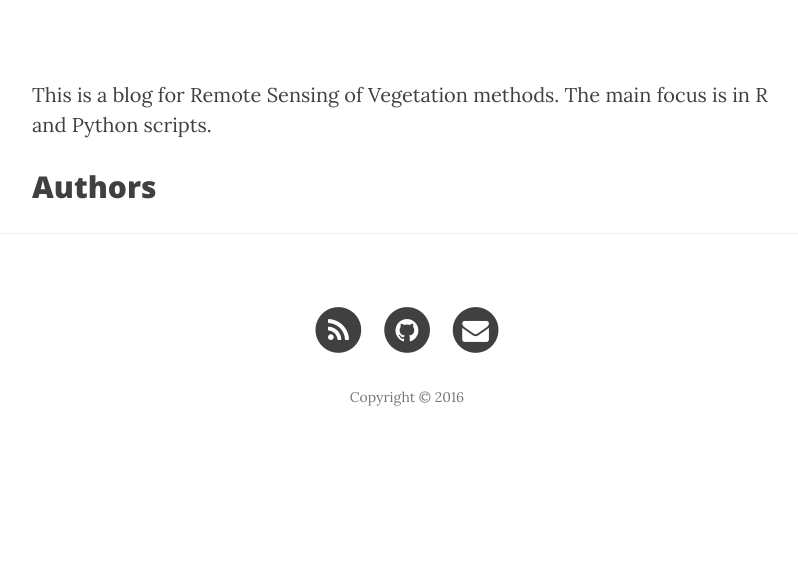
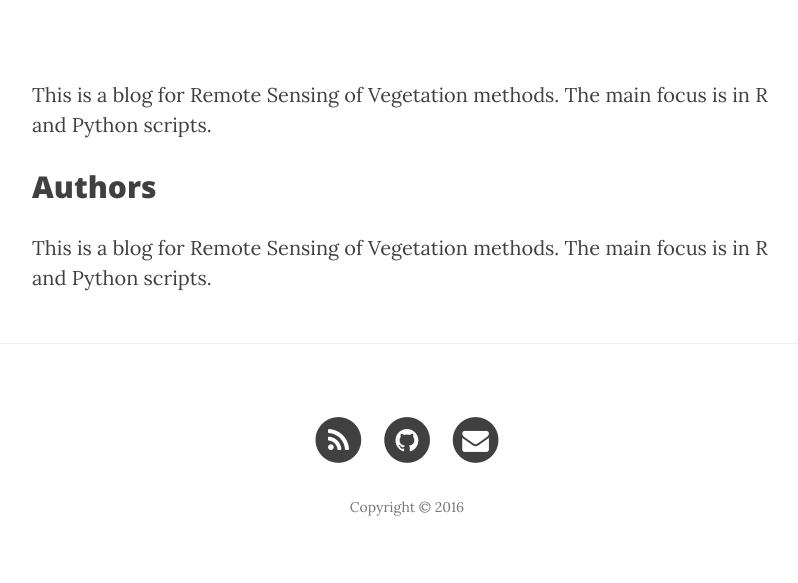
Before and after one commit to Remote-Sensing-of-Vegetation/Remote-Sensing-of-Vegetation.github.io, a Jekyll site: the page built from about.html, in a window 1280 px wide. Shown: the part 422-1005 px from the top of the page, without its empty margins (233-1031 px from the left). Built offline with Jekyll 4.4.1, drawn with Linux system fonts in a browser that asks for light colours; nearby versions of some CDN libraries; before the commit the page ends 900 px from its top, so only the background shows below that.

Commit message:
Update about.html

```diff
--- a/about.html
+++ b/about.html
@@ -11,3 +11,8 @@ and Python scripts.
 </p>
 
 <h2>Authors</h2>
+
+<p>
+This is a blog for Remote Sensing of Vegetation methods. The main focus is in R
+and Python scripts.
+</p>
```
